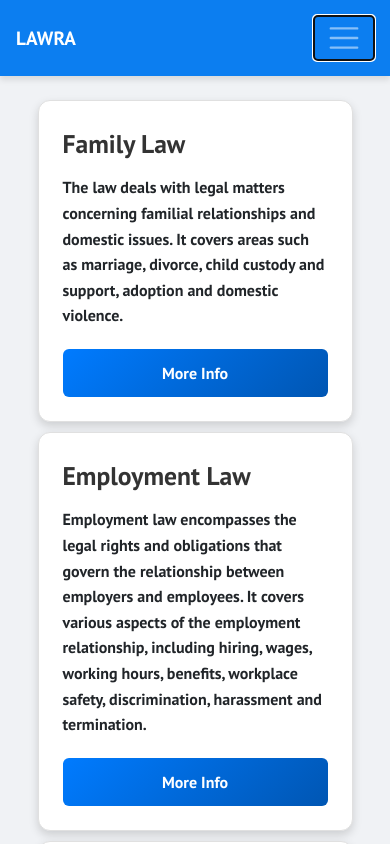
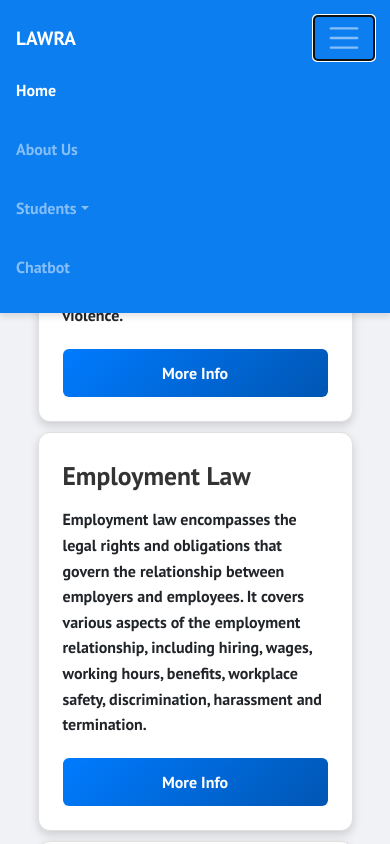
Before and after one commit to rithu453/lawra, a React (Create React App) app: page /home in a window 390 px wide. Both pictures are taken after a click on the button "Toggle navigation". Shown: the top 844 px of the page. Built offline with nearby package versions, Linux system fonts and the light colour scheme; a small style sheet from the web is missing.

Commit message:
Update NavBar.jsx

```diff
--- a/src/components/NavBar.jsx
+++ b/src/components/NavBar.jsx
@@ -1,38 +1,66 @@
-import React from 'react';
+import React, { useState } from 'react';
 import { Link } from 'react-router-dom';
-import './NavBar.css'; // Assuming you have defined styles in NavBar.css
+import './NavBar.css';
 
 const NavBar = () => {
+    const [isNavCollapsed, setIsNavCollapsed] = useState(true);
+    const [isDropdownOpen, setIsDropdownOpen] = useState(false);
+
     const handleBackClick = () => {
         const userConfirmed = window.confirm("Do you want to go back to login page?");
         if (userConfirmed) {
-            window.location.href = "http://localhost:3001/login"; // Replace with your desired URL
+            window.location.href = "https://charakan.info/";
         }
+    };
+
+    const handleNavToggle = () => {
+        setIsNavCollapsed(!isNavCollapsed);
+    };
+
+    const handleDropdownToggle = () => {
+        setIsDropdownOpen(!isDropdownOpen);
     };
 
     return (
         <div className='top'>
             <nav className="navbar navbar-expand-lg navbar-dark bg-black">
                 <div className="container-fluid">
-                    <Link className="navbar-brand" to="#" onClick={handleBackClick}>LAWRA</Link>
-                    <button className="navbar-toggler" type="button" data-bs-toggle="collapse" data-bs-target="#navbarNavDropdown" aria-controls="navbarNavDropdown" aria-expanded="false" aria-label="Toggle navigation">
+                    <Link className="navbar-brand" to="#" onClick={handleBackClick}>
+                        LAWRA
+                    </Link>
+
+                    <button
+                        className="navbar-toggler"
+                        type="button"
+                        aria-controls="navbarNavDropdown"
+                        aria-expanded={!isNavCollapsed}
+                        aria-label="Toggle navigation"
+                        onClick={handleNavToggle}
+                    >
                         <span className="navbar-toggler-icon"></span>
                     </button>
-                    <div className="collapse navbar-collapse justify-content-end" id="navbarNavDropdown">
+
+                    <div
+                        className={`navbar-collapse ${isNavCollapsed ? 'collapse': 'show'}`}
+                        id="navbarNavDropdown"
+                    >
                         <ul className="navbar-nav">
                             <li className="nav-item">
-                                <Link className="nav-link active" aria-current="page" to="/home">Home</Link>
+                                <Link className="nav-link active" to="/home">Home</Link>
                             </li>
                             <li className="nav-item">
                                 <Link className="nav-link" to="/AboutUs">About Us</Link>
                             </li>
-                            <li className="nav-item dropdown">
-                                <Link className="nav-link dropdown-toggle" to="#" role="button" data-bs-toggle="dropdown" aria-expanded="false">
+                            <li
+                                className={`nav-item dropdown ${isDropdownOpen ? 'show' : ''}`}
+                                onClick={handleDropdownToggle}
+                            >
+                                <span className="nav-link dropdown-toggle" role="button">
                                     Students
-                                </Link>
-                                <ul className="dropdown-menu">
+                                </span>
+                                <ul className={`dropdown-menu ${isDropdownOpen ? 'show' : ''}`}>
                                     <li><Link className="dropdown-item" to="/assist">Research assistant</Link></li>
-                                    <li><Link className="dropdown-item" to="/news">news</Link></li>
+                                    <li><Link className="dropdown-item" to="/news">News</Link></li>
                                 </ul>
                             </li>
                             <li className="nav-item">
@@ -44,6 +72,6 @@ const NavBar = () => {
             </nav>
         </div>
     );
-}
+};
 
 export default NavBar;
```
